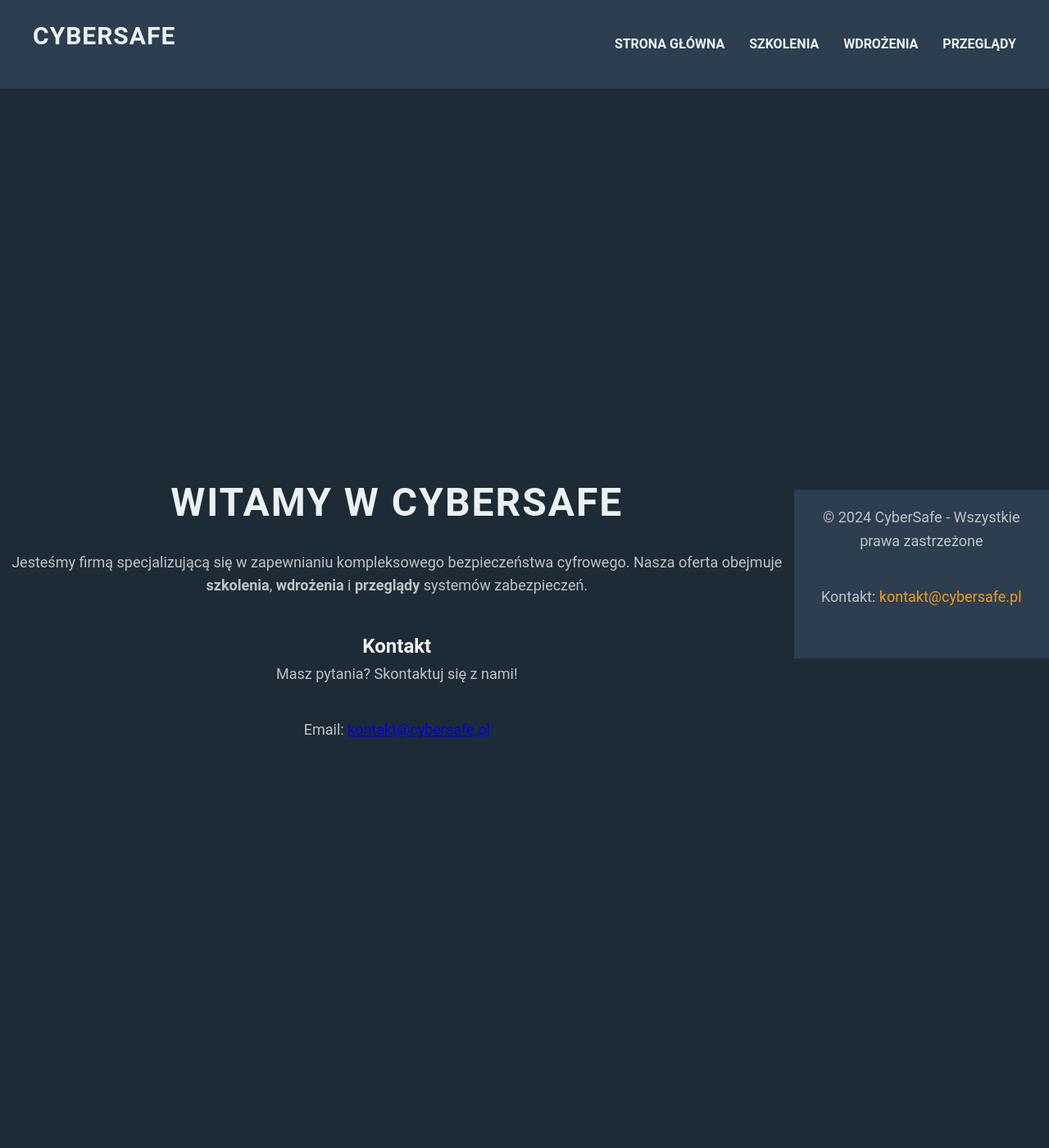
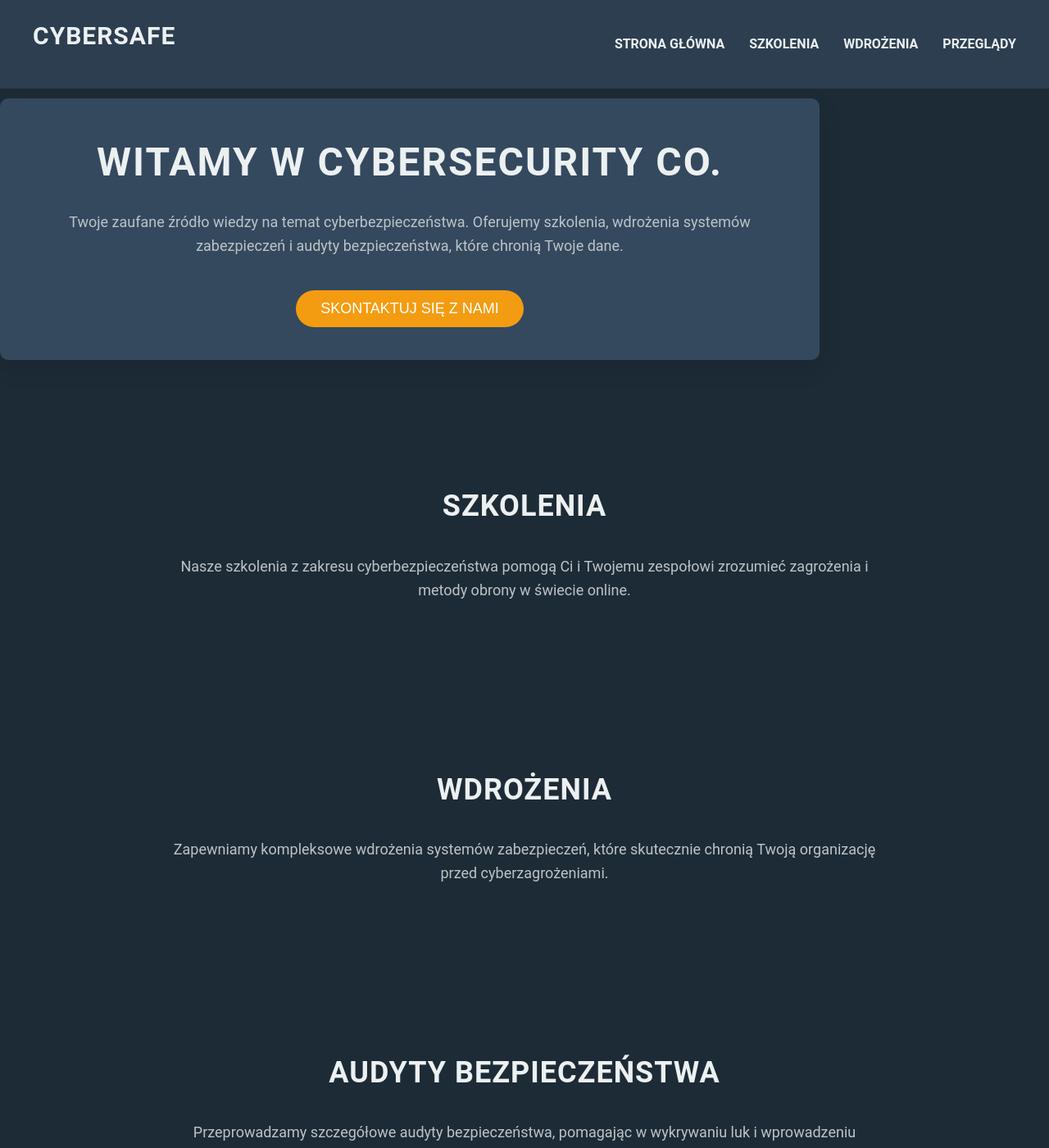
Before and after one commit to dadmins1984/Web, a Jekyll site: the page built from index.md, in a window 1280 px wide and 1400 px high. Shown: the whole window at 82% size. Built offline with Jekyll 4.4.1, drawn with Linux system fonts in a browser that asks for light colours; some of the changed text lies outside the part shown.

Commit message:
dfsasdfasdf

```diff
--- a/_layouts/default.html
+++ b/_layouts/default.html
@@ -8,10 +8,32 @@
 </head>
 <body>
   {% include header.html %}
+
   <main>
-    {{ content }}
+    <div class="content-container">
+      <h1>Witamy w CyberSecurity Co.</h1>
+      <p>Twoje zaufane źródło wiedzy na temat cyberbezpieczeństwa. Oferujemy szkolenia, wdrożenia systemów zabezpieczeń i audyty bezpieczeństwa, które chronią Twoje dane.</p>
+      <button>Skontaktuj się z nami</button>
+    </div>
+
+    <section id="training">
+      <h2>Szkolenia</h2>
+      <p>Nasze szkolenia z zakresu cyberbezpieczeństwa pomogą Ci i Twojemu zespołowi zrozumieć zagrożenia i metody obrony w świecie online.</p>
+    </section>
+
+    <section id="deployments">
+      <h2>Wdrożenia</h2>
+      <p>Zapewniamy kompleksowe wdrożenia systemów zabezpieczeń, które skutecznie chronią Twoją organizację przed cyberzagrożeniami.</p>
+    </section>
+
+    <section id="audits">
+      <h2>Audyty Bezpieczeństwa</h2>
+      <p>Przeprowadzamy szczegółowe audyty bezpieczeństwa, pomagając w wykrywaniu luk i wprowadzeniu niezbędnych poprawek.</p>
+    </section>
   </main>
+
   {% include footer.html %}
+
   <script>
     function toggleMenu() {
       const nav = document.querySelector('nav');
--- a/assets/css/style.css
+++ b/assets/css/style.css
@@ -14,8 +14,7 @@
     padding: 0;
     min-height: 100vh;
     display: flex;
-    justify-content: center;
-    align-items: center;
+    flex-direction: column;
   }
 
   /* Nagłówek strony */
@@ -35,7 +34,7 @@
   /* Logo */
   header .logo h1 {
     font-size: 30px;
-    color: #ecf0f1; /* Jasny szary - dobry kontrast z ciemnym tłem */
+    color: #ecf0f1; /* Jasny szary */
     font-weight: 700;
     text-transform: uppercase;
     letter-spacing: 1px;
@@ -181,3 +180,43 @@
   footer a:hover {
     text-decoration: underline;
   }
+
+  /* Style sekcji dla podstron */
+  section {
+    margin-top: 100px;
+    padding: 50px 0;
+    background: #1d2b36;
+    color: #ecf0f1;
+  }
+
+  section h2 {
+    font-size: 36px;
+    font-weight: 700;
+    margin-bottom: 30px;
+    text-transform: uppercase;
+    letter-spacing: 1px;
+  }
+
+  section p {
+    font-size: 18px;
+    line-height: 1.6;
+    max-width: 900px;
+    margin: 0 auto;
+    color: #bdc3c7;
+  }
+
+  /* Kolory przycisków */
+  button {
+    background-color: #f39c12;
+    color: white;
+    font-size: 18px;
+    padding: 12px 30px;
+    border: none;
+    border-radius: 25px;
+    cursor: pointer;
+    transition: all 0.3s ease;
+  }
+
+  button:hover {
+    background-color: #e67e22;
+  }
```
